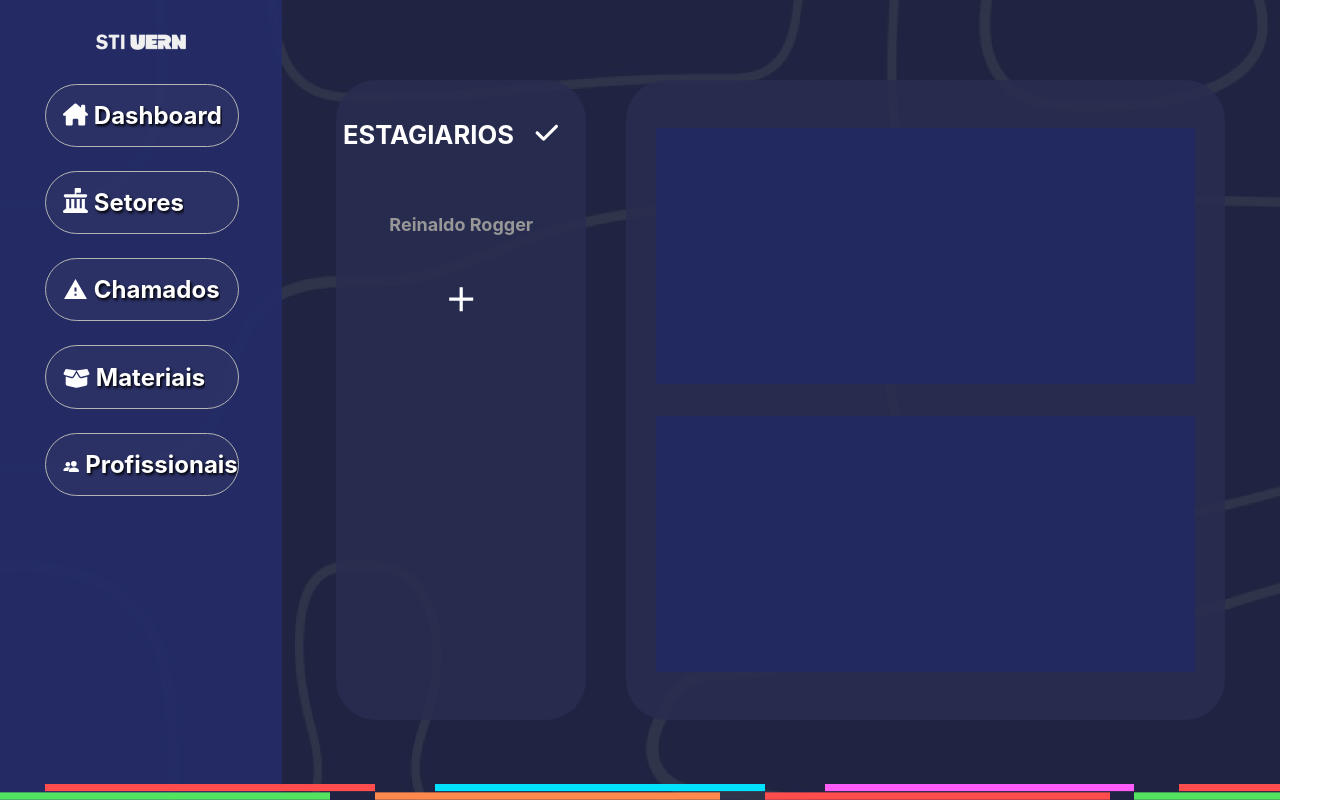
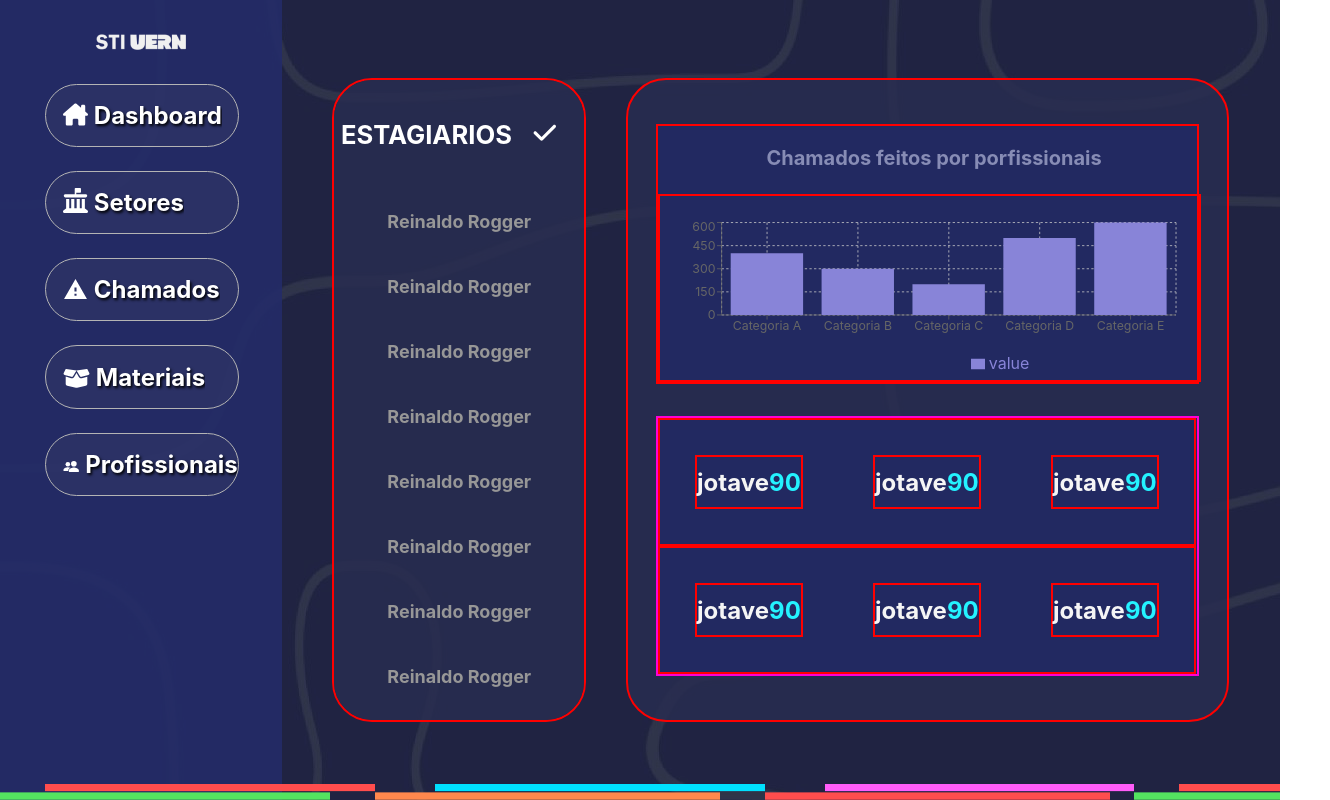
Before and after one commit to jootaavee/STI, a React (Create React App) app: page /tela11 in a window 1280 px wide. Shown: the whole page, 1330 px wide, since content can reach past the window. Built offline with nearby package versions, Linux system fonts and the light colour scheme; the HTML template or start-up script is replaced by a standard one.

Commit message:
atua. 22/02

```diff
--- a/package.json
+++ b/package.json
@@ -12,7 +12,7 @@
     "react-icons": "^5.3.0",
     "react-router-dom": "^6.26.2",
     "react-scripts": "5.0.1",
-    "recharts": "^2.13.0",
+    "recharts": "^2.15.1",
     "router-dom": "^3.0.1",
     "web-vitals": "^2.1.4"
   },
--- /dev/null
+++ b/src/components/barras.tsx
@@ -0,0 +1,39 @@
+import React from 'react';
+import { BarChart, Bar, XAxis, YAxis, CartesianGrid, Tooltip, Legend } from 'recharts';
+
+// Defina a interface para os dados
+interface DataPoint {
+  name: string;
+  value: number;
+}
+
+// Dados de exemplo
+const data: DataPoint[] = [
+  { name: 'Categoria A', value: 400 },
+  { name: 'Categoria B', value: 300 },
+  { name: 'Categoria C', value: 200 },
+  { name: 'Categoria D', value: 500 },
+  { name: 'Categoria E', value: 600 },
+];
+
+const BarChartComponent: React.FC = () => {
+  return (
+    <BarChart
+      width={700}
+      height={180}
+      data={data}
+      margin={{
+        top: 5, right: 30, left: 20, bottom: 5,
+      }}
+    >
+      <CartesianGrid strokeDasharray="3 3" />
+      <XAxis dataKey="name" />
+      <YAxis />
+      <Tooltip />
+      <Legend />
+      <Bar dataKey="value" fill="#8884d8" />
+    </BarChart>
+  );
+};
+
+export default BarChartComponent;
--- a/src/pages/css/faculdades.css
+++ b/src/pages/css/faculdades.css
@@ -22,7 +22,6 @@
     justify-content: center;
     height: 10vh;
     width: 5.5vw;
-    background-color: #2c3158;
     position: fixed;
     left: 6%;
 }
@@ -180,8 +179,5 @@
     display: flex;
     height: 90%;
     aspect-ratio: 1 / 1;
-    background-image: url(../imagens/imagens_tela_3/logo_fanat.png);
-    background-size: cover;
-    background-position: center;
     border-radius: 100%;
 }
--- a/src/pages/css/tela10.css
+++ b/src/pages/css/tela10.css
@@ -31,6 +31,8 @@
 }
 
 .estagiarios_tela_10 {
+    border: rgb(0, 151, 128) solid 2px;
+    overflow: auto;
     display: flex;
     height: 80%;
     width: 25%;
@@ -63,6 +65,7 @@
 
 .chamados_tela_10 {
     display: flex;
+    border: red solid 2px;
     height: 80%;
     width: 60%;
     background-color: rgb(41, 45, 81, 0.85);
@@ -75,13 +78,65 @@
 
 .chamados_grafico_tela_10 {
     display: flex;
+    flex-direction: column;
+    border: rgb(0, 26, 255) solid 2px;
+    display: flex;
     height: 40%;
     width: 90%;
     background-color: #222961;
 }
 
+.titulo_grafico_prof_tela_10{
+    font-size: 20px;
+    height: 15%;
+    width: 95%;
+    text-align: center;
+    color: #878CB5;
+    margin: 20px;
+    font-weight:bolder;
+}
+
+.info_estagiario_tela_10{
+    margin: 35px;
+    display: flex;
+    height: 50px;
+    width: 150px;
+    text-align: center;
+    align-items: center;
+    justify-content: center;
+    flex-direction: row;
+    justify-content: space-evenly;
+    border: red solid 2px;
+    font-size: 12px;
+    color: whitesmoke;
+}
+
+.numero{
+    color: #24F2FF;
+}
+
+.linha_estagiarios_tela_10{
+    border: red solid 2px;
+    width: 99%;
+    display: flex;
+    justify-content: center;
+    flex-direction: row;
+}
+
+.grafico_profissionais_tela_10{
+    width: 100%;
+    height: 100%;
+    border: solid red 2px;
+    display: flex;
+    align-items: center;
+    justify-content: center;
+}
+
 .chamados_estagiarios_tela_10 {
+    border: rgb(255, 0, 212) solid 2px;
     display: flex;
+    flex-direction: column;
+    overflow: auto;
     height: 40%;
     width: 90%;
     background-color: #222961;
--- a/src/pages/css/tela11.css
+++ b/src/pages/css/tela11.css
@@ -38,6 +38,8 @@
 }
 
 .estagiarios_tela_11 {
+    border: red solid 2px;
+    overflow: auto;
     display: flex;
     height: 80%;
     width: 25%;
@@ -70,6 +72,7 @@
 }
 
 .chamados_tela_11 {
+    border: red solid 2px;
     display: flex;
     height: 80%;
     width: 60%;
@@ -82,7 +85,9 @@
 }
 
 .chamados_grafico_tela_11 {
+    border: red solid 2px;
     display: flex;
+    flex-direction: column;
     height: 40%;
     width: 90%;
     background-color: #222961;
--- a/src/pages/setores/faculdades/fanat.tsx
+++ b/src/pages/setores/faculdades/fanat.tsx
@@ -7,6 +7,7 @@ import Detalhe from '../../../components/detalhe/detalhe.tsx';
 import Relogio from '../../../components/relogio.tsx';
 import Data from '../../../components/data.tsx'
 import LineChartComponent from '../../../components/linhas_faculdades.tsx';
+import logo from '../../imagens/imagensFaculdades/Frame 3.png'
 
 const data = [
     { name: 'sti', value: 400 },
@@ -43,9 +44,7 @@ const fanat = () => {
                         <FaArrowLeft className='voltar_tela_fanat' style={{ color: 'white', fontSize: '300%' }} />
                     </Link>
                 </div>
-                <div className='logo_fanat'>
-
-                </div>
+                <img src={logo} alt="logo_fanat" className="logo_fanat" />
             </div>
             <div className='centro_faculdades'>
                 <div className='dados_faculdades'>
--- a/src/pages/tela10.tsx
+++ b/src/pages/tela10.tsx
@@ -5,6 +5,7 @@ import { Link } from 'react-router-dom';
 import Detalhe from '../components/detalhe/detalhe.tsx';
 import { FaArrowLeft } from "react-icons/fa"; //icone voltar
 import { FaRegEdit } from "react-icons/fa"; //icone editar
+import BarChartComponent from '../components/barras.tsx';
 
 const tela10 = () => {
     return (<>
@@ -26,13 +27,84 @@ const tela10 = () => {
                     <div className='nome_estagiarios_tela_10'>
                         <h1>Reinaldo Rogger</h1>
                     </div>
+                    <div className='nome_estagiarios_tela_10'>
+                        <h1>Reinaldo Rogger</h1>
+                    </div>
+                    <div className='nome_estagiarios_tela_10'>
+                        <h1>Reinaldo Rogger</h1>
+                    </div>
+                    <div className='nome_estagiarios_tela_10'>
+                        <h1>Reinaldo Rogger</h1>
+                    </div>
+                    <div className='nome_estagiarios_tela_10'>
+                        <h1>Reinaldo Rogger</h1>
+                    </div>
+                    <div className='nome_estagiarios_tela_10'>
+                        <h1>Reinaldo Rogger</h1>
+                    </div>
+                    <div className='nome_estagiarios_tela_10'>
+                        <h1>Reinaldo Rogger</h1>
+                    </div>
+                    <div className='nome_estagiarios_tela_10'>
+                        <h1>Reinaldo Rogger</h1>
+                    </div>
+                    <div className='nome_estagiarios_tela_10'>
+                        <h1>Reinaldo Rogger</h1>
+                    </div>
+                    <div className='nome_estagiarios_tela_10'>
+                        <h1>Reinaldo Rogger</h1>
+                    </div>
                 </div>
                 <div className='chamados_tela_10'>
                     <div className='chamados_grafico_tela_10'>
-
+                        <div className='titulo_grafico_prof_tela_10'>Chamados feitos por porfissionais</div>
+                        <div className='grafico_profissionais_tela_10'>
+                            <BarChartComponent />
+                        </div>
                     </div>
                     <div className='chamados_estagiarios_tela_10'>
-
+                        <div className='linha_estagiarios_tela_10'>
+                            <div className='info_estagiario_tela_10'>
+                                <h1>jotave</h1>
+                                <h1 className='numero'>90</h1>
+                            </div>
+                            <div className='info_estagiario_tela_10'>
+                                <h1>jotave</h1>
+                                <h1 className='numero'>90</h1>
+                            </div>
+                            <div className='info_estagiario_tela_10'>
+                                <h1>jotave</h1>
+                                <h1 className='numero'>90</h1>
+                            </div>
+                        </div>
+                        <div className='linha_estagiarios_tela_10'>
+                            <div className='info_estagiario_tela_10'>
+                                <h1>jotave</h1>
+                                <h1 className='numero'>90</h1>
+                            </div>
+                            <div className='info_estagiario_tela_10'>
+                                <h1>jotave</h1>
+                                <h1 className='numero'>90</h1>
+                            </div>
+                            <div className='info_estagiario_tela_10'>
+                                <h1>jotave</h1>
+                                <h1 className='numero'>90</h1>
+                            </div>
+                        </div>
+                        <div className='linha_estagiarios_tela_10'>
+                            <div className='info_estagiario_tela_10'>
+                                <h1>jotave</h1>
+                                <h1 className='numero'>90</h1>
+                            </div>
+                            <div className='info_estagiario_tela_10'>
+                                <h1>jotave</h1>
+                                <h1 className='numero'>90</h1>
+                            </div>
+                            <div className='info_estagiario_tela_10'>
+                                <h1>jotave</h1>
+                                <h1 className='numero'>90</h1>
+                            </div>
+                        </div>
                     </div>
                 </div>
             </div>
--- a/src/pages/tela11.tsx
+++ b/src/pages/tela11.tsx
@@ -7,6 +7,7 @@ import { FaRegEdit } from "react-icons/fa"; //icone editar
 import { FaCheck } from "react-icons/fa6";
 import { IoMdAdd } from "react-icons/io"; //icone adicionar
 import Detalhe from '../components/detalhe/detalhe.tsx';
+import BarChartComponent from '../components/barras.tsx';
 
 const tela11 = () => {
     return (<>
@@ -28,16 +29,84 @@ const tela11 = () => {
                     <div className='nome_estagiarios_tela_11'>
                         <h1>Reinaldo Rogger</h1>
                     </div>
+                    <div className='nome_estagiarios_tela_11'>
+                        <h1>Reinaldo Rogger</h1>
+                    </div>
+                    <div className='nome_estagiarios_tela_11'>
+                        <h1>Reinaldo Rogger</h1>
+                    </div>
+                    <div className='nome_estagiarios_tela_11'>
+                        <h1>Reinaldo Rogger</h1>
+                    </div>
+                    <div className='nome_estagiarios_tela_11'>
+                        <h1>Reinaldo Rogger</h1>
+                    </div>
+                    <div className='nome_estagiarios_tela_11'>
+                        <h1>Reinaldo Rogger</h1>
+                    </div>
+                    <div className='nome_estagiarios_tela_11'>
+                        <h1>Reinaldo Rogger</h1>
+                    </div>
+                    <div className='nome_estagiarios_tela_11'>
+                        <h1>Reinaldo Rogger</h1>
+                    </div>
+                    <div className='nome_estagiarios_tela_11'>
+                        <h1>Reinaldo Rogger</h1>
+                    </div>
                     <div className='add_tela_11'>
                         <IoMdAdd style={{ color: 'white', fontSize: '300%' }} />
                     </div>
                 </div>
                 <div className='chamados_tela_11'>
                     <div className='chamados_grafico_tela_11'>
-
-                    </div>
-                    <div className='chamados_estagiarios_tela_11'>
-
+                        <div className='titulo_grafico_prof_tela_10'>Chamados feitos por porfissionais</div>
+                            <div className='grafico_profissionais_tela_10'>
+                                <BarChartComponent />
+                            </div>
+                        </div>
+                        <div className='chamados_estagiarios_tela_10'>
+                        <div className='linha_estagiarios_tela_10'>
+                            <div className='info_estagiario_tela_10'>
+                                <h1>jotave</h1>
+                                <h1 className='numero'>90</h1>
+                            </div>
+                            <div className='info_estagiario_tela_10'>
+                                <h1>jotave</h1>
+                                <h1 className='numero'>90</h1>
+                            </div>
+                            <div className='info_estagiario_tela_10'>
+                                <h1>jotave</h1>
+                                <h1 className='numero'>90</h1>
+                            </div>
+                        </div>
+                        <div className='linha_estagiarios_tela_10'>
+                            <div className='info_estagiario_tela_10'>
+                                <h1>jotave</h1>
+                                <h1 className='numero'>90</h1>
+                            </div>
+                            <div className='info_estagiario_tela_10'>
+                                <h1>jotave</h1>
+                                <h1 className='numero'>90</h1>
+                            </div>
+                            <div className='info_estagiario_tela_10'>
+                                <h1>jotave</h1>
+                                <h1 className='numero'>90</h1>
+                            </div>
+                        </div>
+                        <div className='linha_estagiarios_tela_10'>
+                            <div className='info_estagiario_tela_10'>
+                                <h1>jotave</h1>
+                                <h1 className='numero'>90</h1>
+                            </div>
+                            <div className='info_estagiario_tela_10'>
+                                <h1>jotave</h1>
+                                <h1 className='numero'>90</h1>
+                            </div>
+                            <div className='info_estagiario_tela_10'>
+                                <h1>jotave</h1>
+                                <h1 className='numero'>90</h1>
+                            </div>
+                        </div>
                     </div>
                 </div>
             </div>
```
Also changed, not shown: src/pages/imagens/imagensFaculdades/Frame 3.png (added), 1 other file (tests, documents, lock files or other folders).
